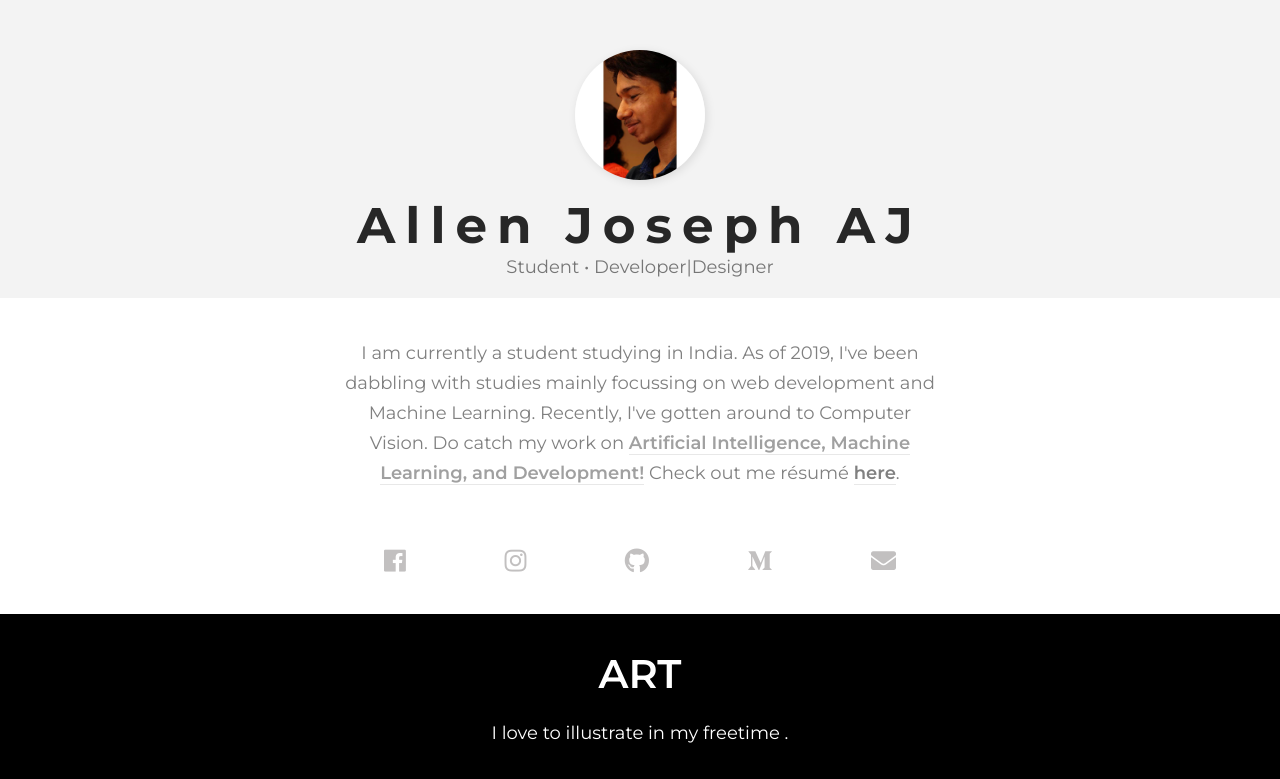
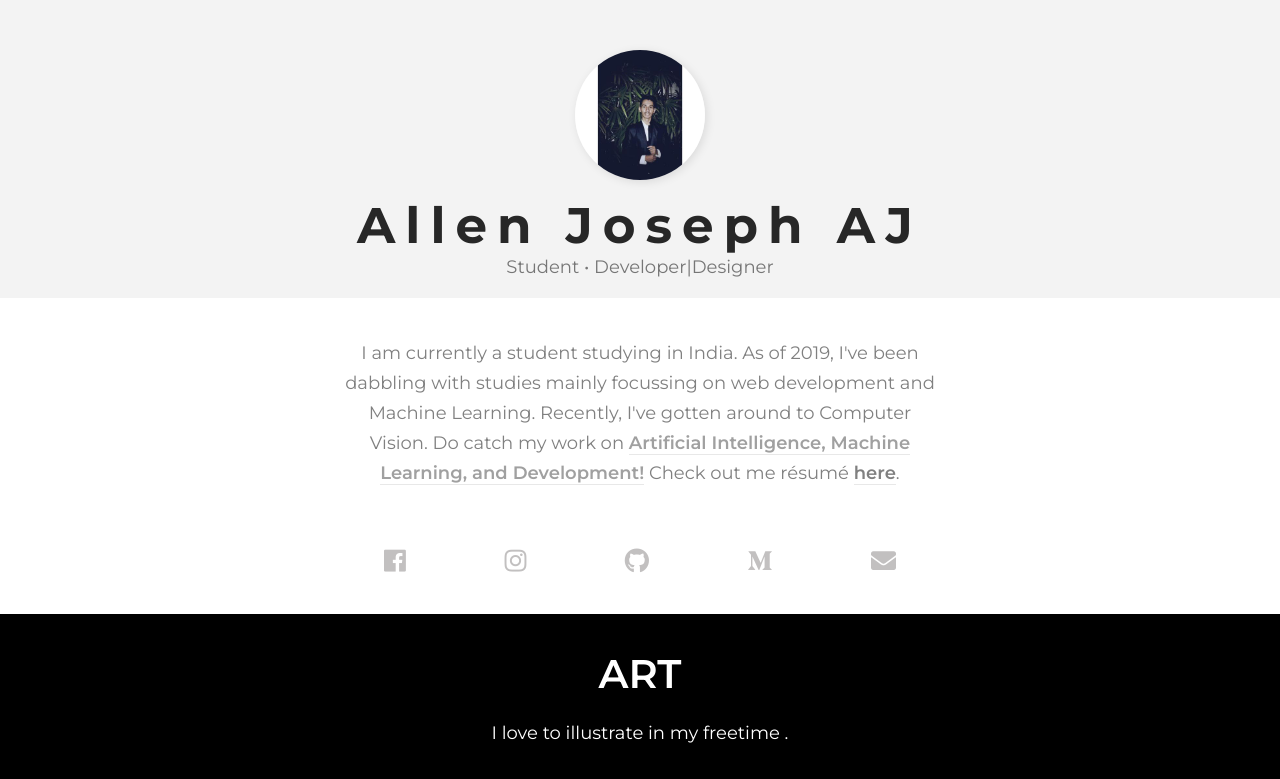
Before and after one commit to AllenAJ/allenaj.github.io, a plain HTML site: page index.html in a window 1280 px wide. Shown: the top 779 px of the page. Drawn offline with Linux system fonts and the light colour scheme; a web font is replaced by a local one.

Commit message:
Update index.html

```diff
--- a/index.html
+++ b/index.html
@@ -31,7 +31,7 @@ limitations under the License.
 	<body>
 
 		<div id="header">
-			<img src="pic/36148624_271657926937017_792580470096265216_n.jpg" id="face-img">
+			<img src="pic/22292781.jpg" id="face-img">
 			<p id="name">Allen Joseph AJ</p>
 			<p id="job">Student &#149; Developer|Designer</p>
 		</div>
```
